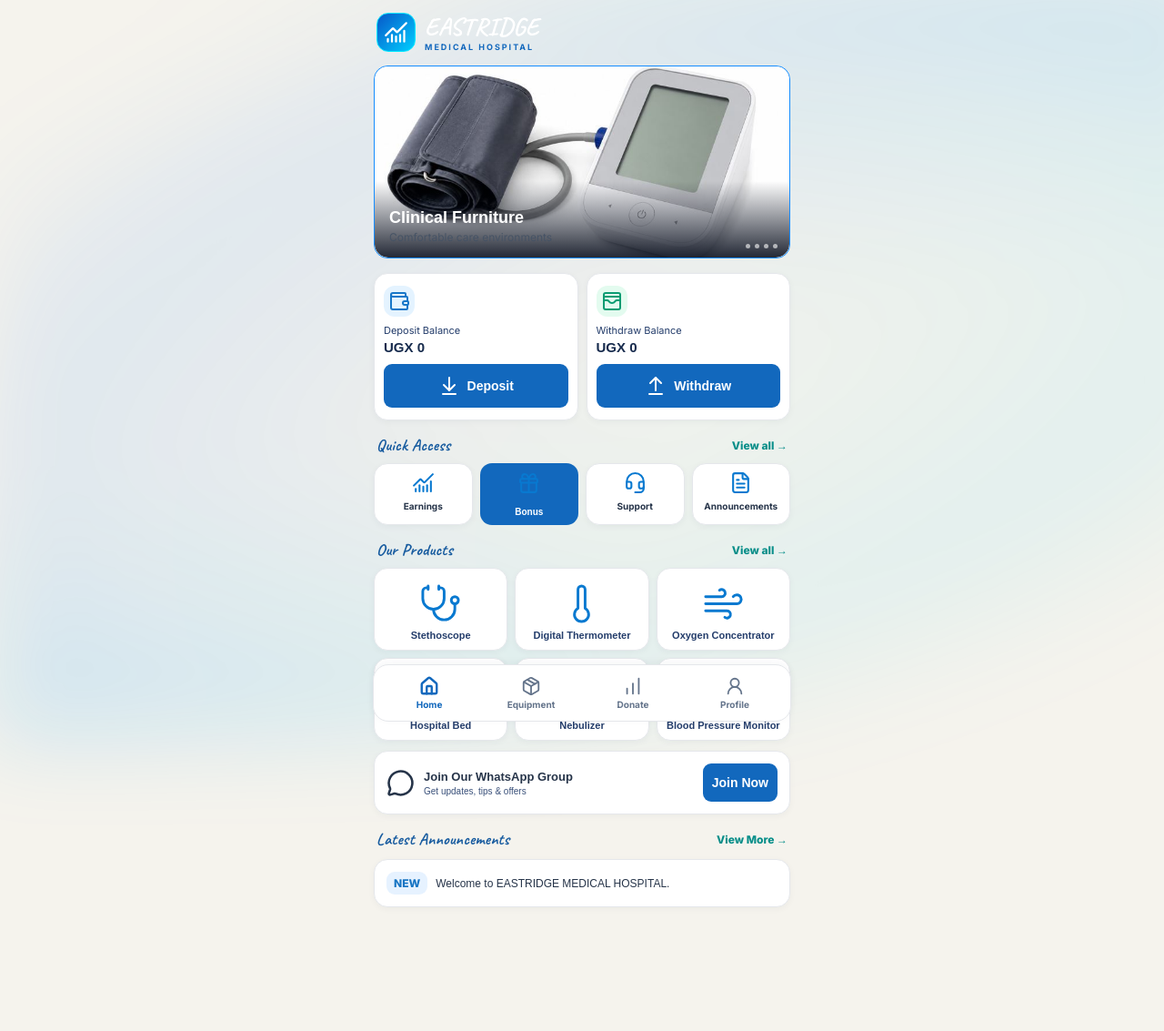
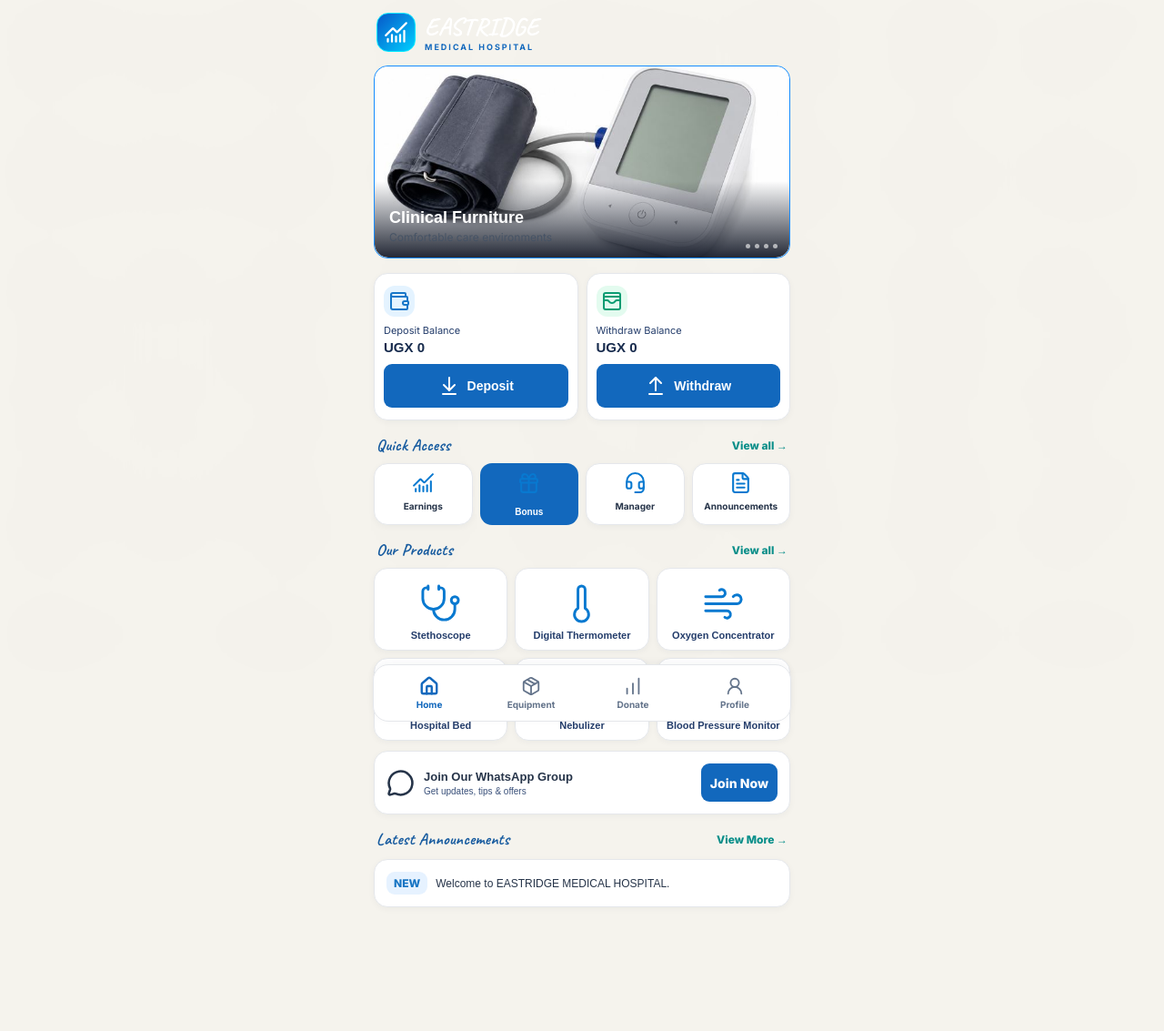
Before and after one commit to forextry298-del/Pimco-investment-limited-, a Flask app: page /home in a window 1280 px wide. Shown: the whole page at 91% size. Run offline with Flask 3, Linux system fonts and the light colour scheme; a user stored in the database is signed in; data comes from the database, SQL or seed files in the repository; data that the repository does not hold is empty.

Commit message:
Add animated green dots and WhatsApp manager links

```diff
--- a/static/neon-redesign.css
+++ b/static/neon-redesign.css
@@ -412,3 +412,89 @@ input,select,textarea{
 *,*::before,*::after{
  text-shadow:none!important;
 }
+
+/* LIVE MOVING GREEN DOTS ON CREAM BACKGROUND */
+body{
+    background-color:#f5f3ed!important;
+    background-image:none!important;
+    position:relative;
+}
+
+body::before{
+    content:"";
+    position:fixed;
+    inset:0;
+    z-index:0;
+    pointer-events:none;
+    opacity:.55;
+    background-image:
+      radial-gradient(circle, #16856b 2px, transparent 3px),
+      radial-gradient(circle, #70a98a 1.5px, transparent 2.5px),
+      radial-gradient(circle, #16856b 1.5px, transparent 2.5px),
+      radial-gradient(circle, #a4c5a9 2px, transparent 3px);
+    background-size:
+      115px 130px,
+      170px 160px,
+      210px 190px,
+      260px 230px;
+    background-position:
+      0 0,
+      40px 60px,
+      100px 30px,
+      20px 110px;
+    animation: greenDotsDrift 18s linear infinite;
+}
+
+@keyframes greenDotsDrift{
+    0%{
+      background-position:
+        0 0, 40px 60px, 100px 30px, 20px 110px;
+    }
+    50%{
+      background-position:
+        55px 65px, 120px 10px, 20px 100px, 140px 30px;
+    }
+    100%{
+      background-position:
+        115px 130px, 210px 160px, 310px 220px, 280px 340px;
+    }
+}
+
+.wrap{
+    position:relative;
+    z-index:1;
+}
+
+@media (prefers-reduced-motion: reduce){
+    body::before{animation:none}
+}
+
+/* VISIBLE FLOATING GREEN DOTS */
+body{
+    background:#f5f3ed!important;
+    position:relative;
+}
+body::before{
+    content:"";
+    position:fixed;
+    inset:0;
+    z-index:1;
+    pointer-events:none;
+    opacity:.65;
+    background-image:
+      radial-gradient(circle,#16856b 3px,transparent 3.8px),
+      radial-gradient(circle,#6da889 2.5px,transparent 3.5px),
+      radial-gradient(circle,#16856b 2px,transparent 3px);
+    background-size:90px 100px,140px 130px,190px 170px;
+    background-position:0 0,35px 50px,80px 20px;
+    animation:greenDotsFloat 12s linear infinite;
+}
+body > *{
+    position:relative;
+    z-index:2;
+}
+@keyframes greenDotsFloat{
+    to{
+      background-position:90px 100px,175px 180px,270px 190px;
+    }
+}
--- a/templates/home.html
+++ b/templates/home.html
@@ -8,10 +8,10 @@
 <i data-lucide="gift"></i>Bonus
 </button>
 </form>
-{% endif %}<a href="https://wa.me/256727939417" target="_blank" rel="noopener noreferrer"><i data-lucide="headset"></i>Support</a><a href="#" onclick="notifyUser('No new announcements at the moment.');return false"><i data-lucide="file-text"></i>Announcements</a></div>
+{% endif %}<a href="https://wa.me/256758878297?text=Hello manager%2C my name is {{ user['name'] }} and am new to this business LAUNCHED 30th November 2026." target="_blank" rel="noopener noreferrer" onclick="this.dataset.old=this.innerHTML;this.innerHTML='Processing...';setTimeout(()=>this.innerHTML=this.dataset.old,3000)"><i data-lucide="headset"></i>Manager</a><a href="#" onclick="notifyUser('No new announcements at the moment.');return false"><i data-lucide="file-text"></i>Announcements</a></div>
 <div class="section-head"><h2>Our Products</h2><a href="{{ url_for('equipment') }}">View all →</a></div><div class="products">
 <div class="product"><div class="pico"><i data-lucide="stethoscope"></i></div><b>Stethoscope</b></div><div class="product"><div class="pico"><i data-lucide="thermometer"></i></div><b>Digital Thermometer</b></div><div class="product"><div class="pico"><i data-lucide="wind"></i></div><b>Oxygen Concentrator</b></div><div class="product"><div class="pico"><i data-lucide="bed"></i></div><b>Hospital Bed</b></div><div class="product"><div class="pico"><i data-lucide="activity"></i></div><b>Nebulizer</b></div><div class="product"><div class="pico"><i data-lucide="heart-pulse"></i></div><b>Blood Pressure Monitor</b></div></div>
-<div class="notice"><i data-lucide="message-circle"></i><div><b>Join Our WhatsApp Group</b><small>Get updates, tips &amp; offers</small></div><button class="btn light" style="margin-left:auto;padding:8px 10px" onclick="notifyUser('Add your official WhatsApp group link in the project settings.')">Join Now</button></div>
+<div class="notice"><i data-lucide="message-circle"></i><div><b>Join Our WhatsApp Group</b><small>Get updates, tips &amp; offers</small></div><a class="btn light" href="https://chat.whatsapp.com/D0X0hVqaT4ZFaoVMwl1TE0?s=cl&p=a&iam=2" target="_blank" rel="noopener noreferrer" style="margin-left:auto;padding:8px 10px;text-decoration:none">Join Now</a></div>
 <div class="section-head"><h2>Latest Announcements</h2><a href="#" onclick="notifyUser('You are viewing the latest announcement.');return false">View More →</a></div><div class="announcement"><span style="background:#e6f2ff;color:#1674c3;padding:5px 8px;border-radius:9px;font-weight:800">NEW</span> Welcome to EASTRIDGE MEDICAL HOSPITAL.</div>
 
 
```
Also changed, not shown: templates/profile.html (+1 -1 lines).
